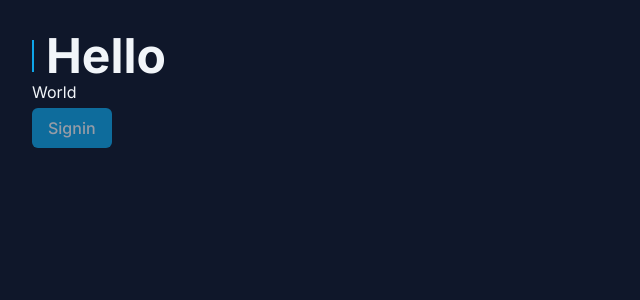
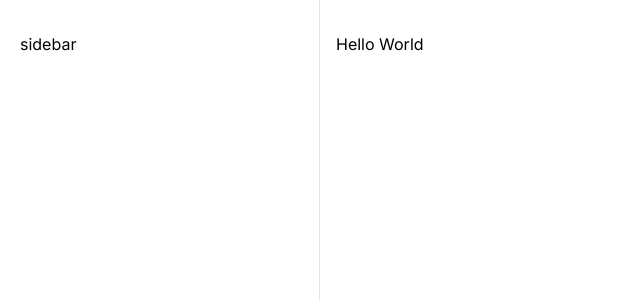
Before and after one commit to casbern/tailwind-next, a Next.js app: page / in a window 1280 px wide. Shown: the top 300 px of the page, without its empty margins (0-640 px from the left). Built offline with nearby package versions, Linux system fonts and the light colour scheme.

Commit message:
sidebar config

```diff
--- a/src/app/layout.tsx
+++ b/src/app/layout.tsx
@@ -1,22 +1,28 @@
-import type { Metadata } from "next";
-import { Inter } from "next/font/google";
-import "./globals.css";
+import type { Metadata } from 'next'
+import { Inter } from 'next/font/google'
+import './globals.css'
 
-const inter = Inter({ subsets: ["latin"] });
+const inter = Inter({ subsets: ['latin'] })
 
 export const metadata: Metadata = {
-  title: "Tailwind Next",
-  description: "Learning Tailwind",
-};
+  title: 'Tailwind Next',
+  description: 'Learning Tailwind',
+}
 
 export default function RootLayout({
   children,
 }: Readonly<{
-  children: React.ReactNode;
+  children: React.ReactNode
 }>) {
   return (
     <html lang="en">
-      <body className={inter.className}>{children}</body>
+      <body className={inter.className}>
+        <div className="grid-cols-app grid min-h-screen">
+          <aside className="border-r border-zinc-200 px-5 py-8">sidebar</aside>
+
+          <main className="px-4 pb-12 pt-8">{children}</main>
+        </div>
+      </body>
     </html>
-  );
+  )
 }
--- a/src/app/page.tsx
+++ b/src/app/page.tsx
@@ -1,17 +1,3 @@
 export default function Home() {
-  return (
-    <div className="h-screen bg-slate-900 p-8 text-slate-100">
-      <h1 className="flex items-center gap-3 text-5xl font-bold before:flex before:h-8 before:w-0.5 before:bg-sky-500">
-        Hello
-      </h1>
-      <h1 className="size-3">World</h1>
-
-      <button
-        disabled
-        className="mt-4 rounded-md bg-sky-500 px-4 py-2 font-medium enabled:hover:bg-sky-600 disabled:cursor-not-allowed disabled:opacity-60"
-      >
-        Signin
-      </button>
-    </div>
-  )
+  return <h1>Hello World</h1>
 }
--- a/tailwind.config.ts
+++ b/tailwind.config.ts
@@ -1,20 +1,24 @@
-import type { Config } from "tailwindcss";
+import type { Config } from 'tailwindcss'
 
 const config: Config = {
   content: [
-    "./src/pages/**/*.{js,ts,jsx,tsx,mdx}",
-    "./src/components/**/*.{js,ts,jsx,tsx,mdx}",
-    "./src/app/**/*.{js,ts,jsx,tsx,mdx}",
+    './src/pages/**/*.{js,ts,jsx,tsx,mdx}',
+    './src/components/**/*.{js,ts,jsx,tsx,mdx}',
+    './src/app/**/*.{js,ts,jsx,tsx,mdx}',
   ],
   theme: {
     extend: {
+      gridTemplateColumns: {
+        app: 'minmax(18rem, 20rem) 1fr',
+      },
+
       backgroundImage: {
-        "gradient-radial": "radial-gradient(var(--tw-gradient-stops))",
-        "gradient-conic":
-          "conic-gradient(from 180deg at 50% 50%, var(--tw-gradient-stops))",
+        'gradient-radial': 'radial-gradient(var(--tw-gradient-stops))',
+        'gradient-conic':
+          'conic-gradient(from 180deg at 50% 50%, var(--tw-gradient-stops))',
       },
     },
   },
   plugins: [],
-};
-export default config;
+}
+export default config
```
